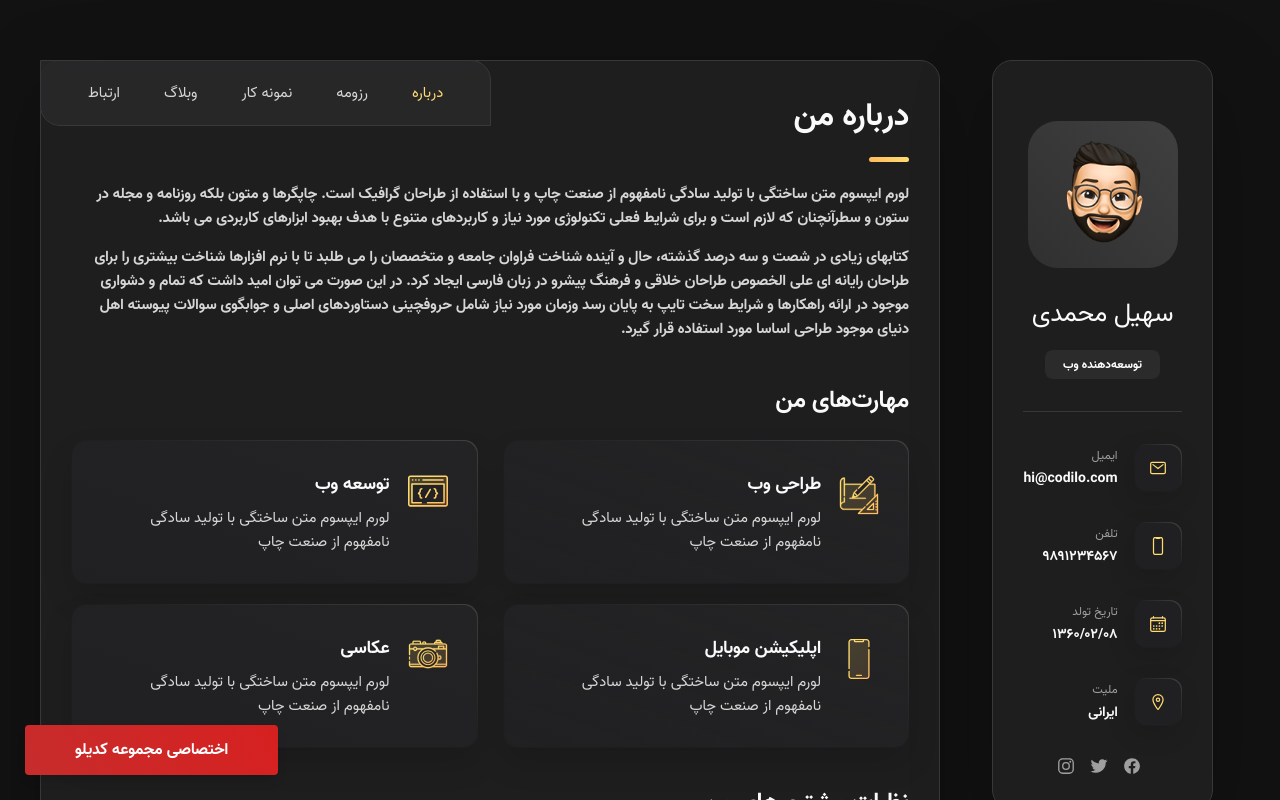
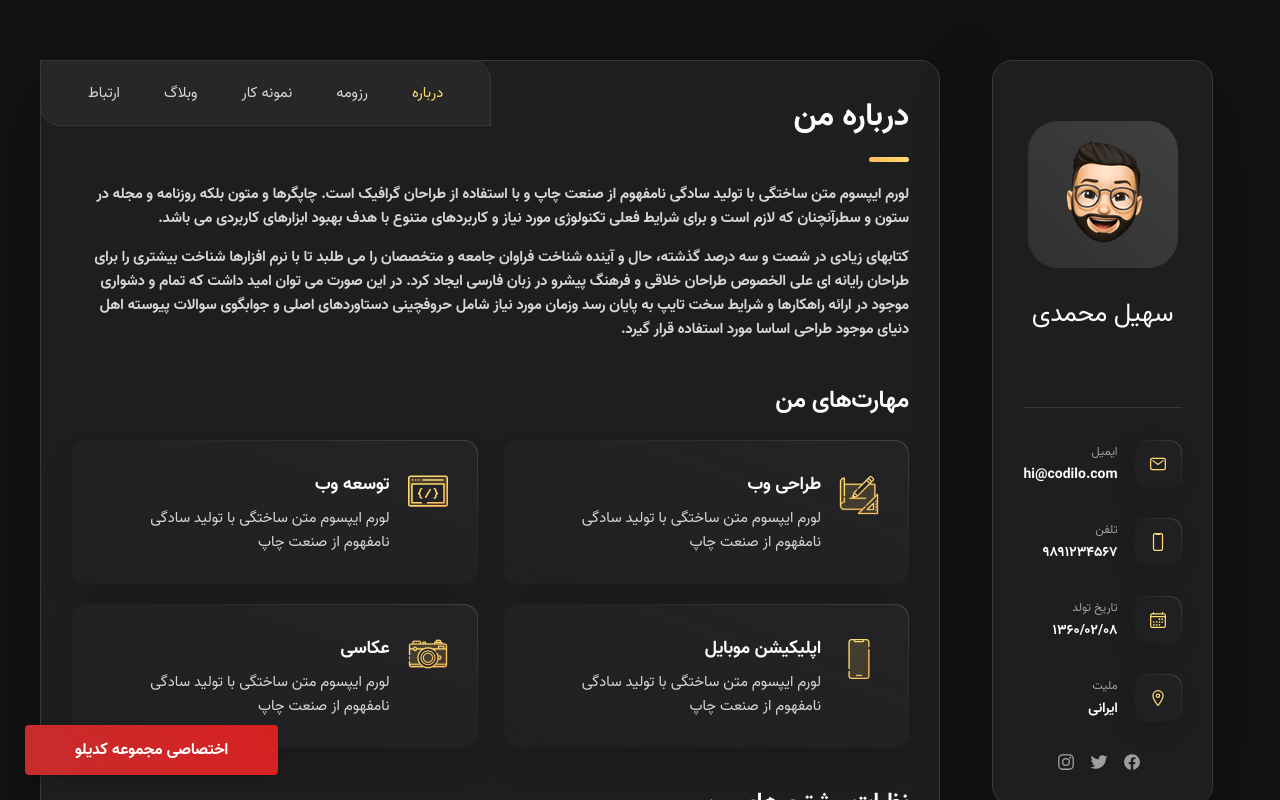
Before and after one commit to Amin6900/Amin6900.github.io, a plain HTML site: page index.html in a window 1280 px wide. Shown: the top 800 px of the page. Drawn offline with nearby package versions, Linux system fonts and the light colour scheme.

Commit message:
index.html

```diff
--- a/index.html
+++ b/index.html
@@ -34,8 +34,6 @@
         <div class="info-content">
           <h1 class="name" title="Richard hanrick">سهیل محمدی</h1>
 
-          <p class="title">توسعه‌دهنده وب</p>
-        </div>
 
         <button class="info_more-btn" data-sidebar-btn>
           <span>نمایش اطلاعات</span>
```
